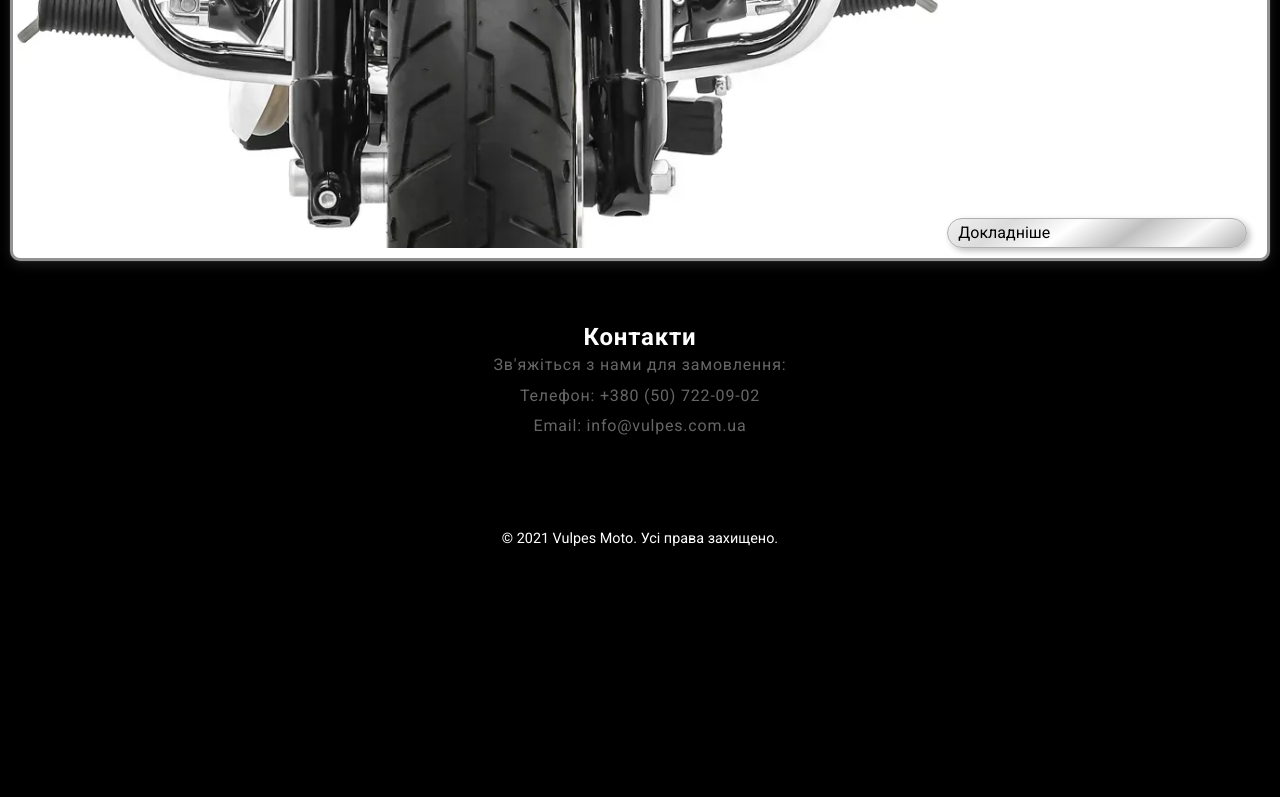
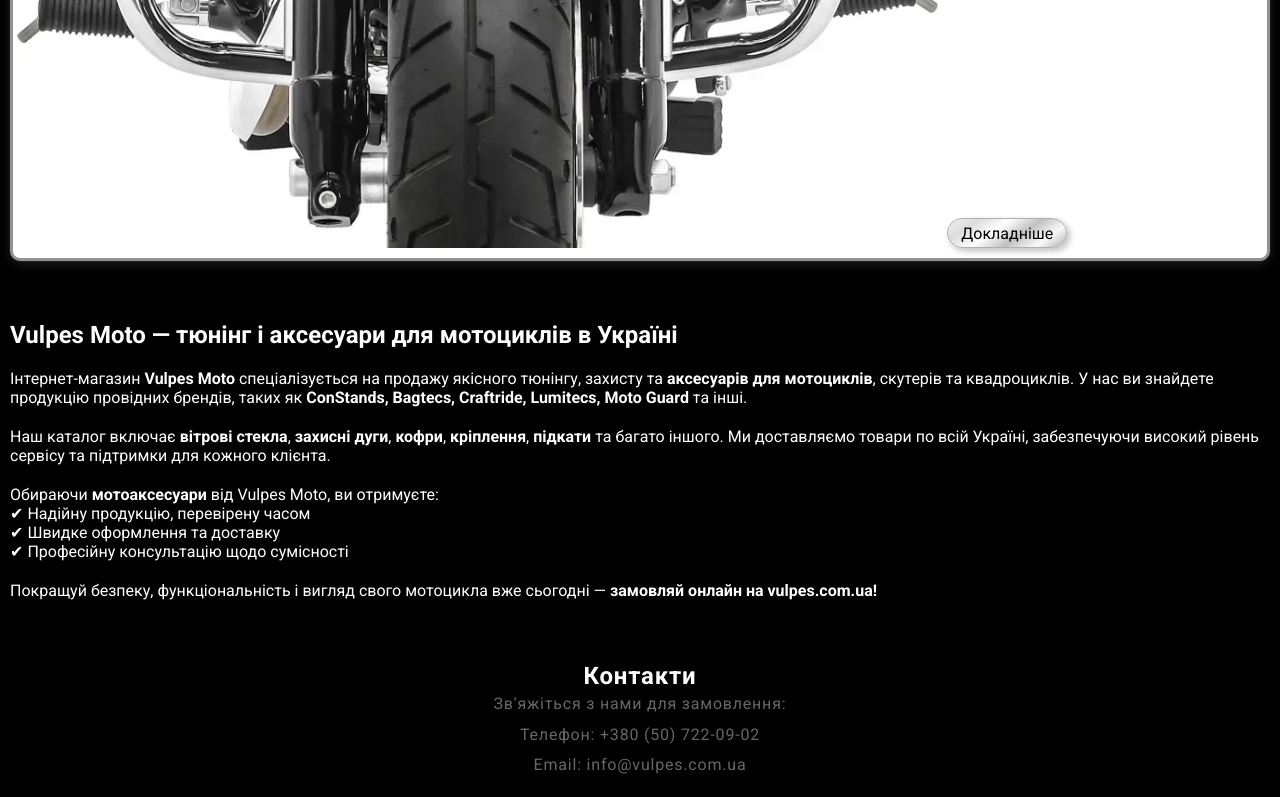
Before and after one commit to AndrewDyomin/vulpes-moto, a Next.js app: page / in a window 1280 px wide. Shown: the part 2143-2940 px from the top of the page. Before the commit the page ends 2714 px from the top, so only its background shows below. Built offline with nearby package versions, Linux system fonts and the light colour scheme.

Commit message:
Summary
Add about us section

```diff
--- a/src/app/layout.js
+++ b/src/app/layout.js
@@ -37,7 +37,7 @@
 
 export default function RootLayout({ children }) {
   return (
-    <html lang="en">
+    <html lang="uk">
       <body className={`${roboto.variable}`}>
         <header className={"header"}>
           <Image
--- a/src/app/page.js
+++ b/src/app/page.js
@@ -76,6 +76,40 @@
           </div>
         </section>
 
+        {/* About */}
+
+        <section className={styles.section}>
+          <div className={styles.container}>
+            <h2>Vulpes Moto — тюнінг і аксесуари для мотоциклів в Україні</h2>
+            <p className={styles.aboutPart}>
+              Інтернет-магазин <strong>Vulpes Moto</strong> спеціалізується на продажу
+              якісного тюнінгу, захисту та <strong>аксесуарів для мотоциклів</strong>,
+              скутерів та квадроциклів. У нас ви знайдете продукцію провідних брендів, таких як
+              <strong> ConStands, Bagtecs, Craftride, Lumitecs, Moto Guard</strong> та інші.
+            </p>
+            <p className={styles.aboutPart}>
+              Наш каталог включає <strong>вітрові стекла</strong>, <strong>захисні дуги</strong>,
+              <strong> кофри</strong>, <strong>кріплення</strong>, <strong>підкати</strong> та
+              багато іншого. Ми доставляємо товари по всій Україні, забезпечуючи
+              високий рівень сервісу та підтримки для кожного клієнта.
+            </p>
+            <div className={styles.aboutPart}>
+              Обираючи <strong>мотоаксесуари</strong> від Vulpes Moto, ви отримуєте:
+              <ul>
+                <li>✔ Надійну продукцію, перевірену часом</li>
+                <li>✔ Швидке оформлення та доставку</li>
+                <li>✔ Професійну консультацію щодо сумісності</li>
+              </ul>
+            </div>
+            <p className={styles.aboutPart}>
+              Покращуй безпеку, функціональність і вигляд свого мотоцикла вже сьогодні —
+              <strong> замовляй онлайн на <a href="https://vulpes.com.ua">vulpes.com.ua</a>!</strong>
+            </p>
+          </div>
+        </section>
+
+        {/* Contacts */}
+
         <section id="contact" className={`${styles.section} ${styles.contact}`}>
           <div className={`${styles.container} ${styles.contactContainer}`}>
             <h2>Контакти</h2>
--- a/src/app/page.module.css
+++ b/src/app/page.module.css
@@ -66,8 +66,7 @@
 }
 
 .linkButton {
-  display: flex;
-  align-items: center;
+  text-align: center;
   background-image: linear-gradient(
     145deg,
     #f0f0f0 0%,
@@ -79,7 +78,7 @@
   );
   padding: 5px 10px;
   border-radius: 30px;
-  max-width: 300px;
+  max-width: 120px;
   max-height: 30px;
   color: #000;
   border: 1px solid #b0b0b0;
@@ -109,6 +108,12 @@
 
 .cardInfo h2 {
   font-size: 20px;
+}
+
+/* Секция "О нас" */
+
+.aboutPart {
+  margin-top: 20px;
 }
 
 /* Секция "Контакты" */
```
